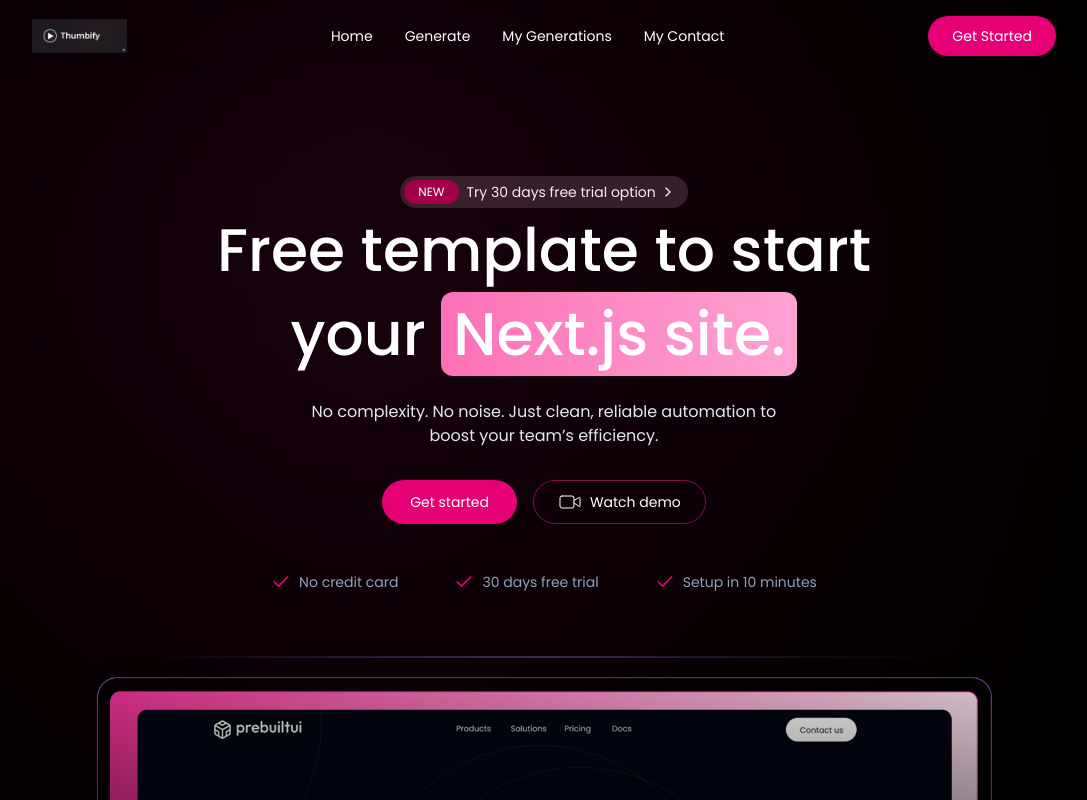
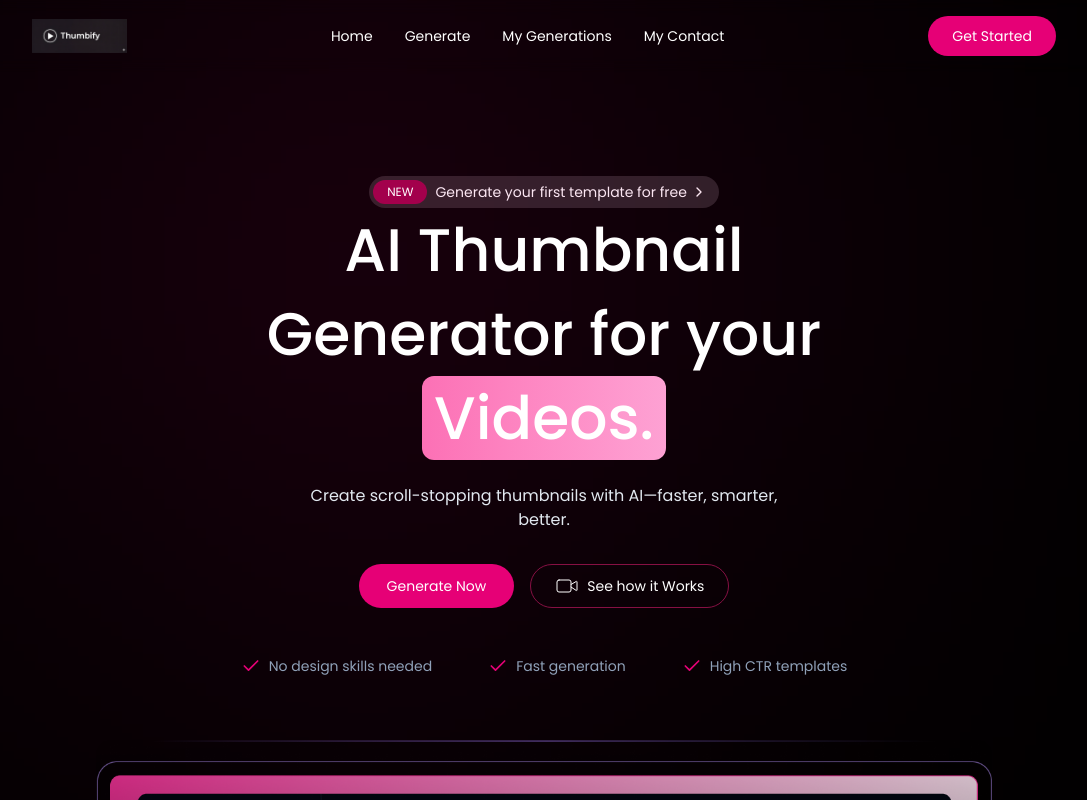
Before and after one commit to LokeshOtti29/Thumbify-Ai-thumbnail-generator, a React (Vite) app in the folder Frontend/: page / in a window 1280 px wide. Shown: the top 800 px of the page, without its empty margins (96-1183 px from the left). Built offline with nearby package versions, Linux system fonts and the light colour scheme.

Commit message:
Thumbify:Herosection Changes

```diff
--- a/Frontend/src/sections/HeroSection.tsx
+++ b/Frontend/src/sections/HeroSection.tsx
@@ -2,12 +2,14 @@
 import { CheckIcon, ChevronRightIcon, VideoIcon } from "lucide-react";
 import TiltedImage from "../components/TiltImage";
 import { motion } from "motion/react";
+import { useNavigate } from "react-router-dom";
 
 export default function HeroSection() {
+    const navigate = useNavigate();
     const specialFeatures = [
-        "No credit card",
-        "30 days free trial",
-        "Setup in 10 minutes",
+        "No design skills needed",
+        "Fast generation",
+        "High CTR templates",
     ];
 
     return (
@@ -23,7 +25,7 @@
                     NEW
                 </span>
                 <p className="flex items-center gap-1">
-                    <span>Try 30 days free trial option </span>
+                    <span>Generate your first template for free </span>
                     <ChevronRightIcon size={16} className="group-hover:translate-x-0.5 transition duration-300" />
                 </p>
             </motion.a>
@@ -33,8 +35,8 @@
                 viewport={{ once: true }}
                 transition={{ type: "spring", stiffness: 240, damping: 70, mass: 1 }}
             >
-                Free template to start your{" "}
-                <span className="move-gradient px-3 rounded-xl text-nowrap">Next.js site.</span>
+                AI Thumbnail Generator for your{" "}
+                <span className="move-gradient px-3 rounded-xl text-nowrap">Videos.</span>
             </motion.h1>
             <motion.p className="text-base text-center text-slate-200 max-w-lg mt-6"
                 initial={{ y: 50, opacity: 0 }}
@@ -42,19 +44,19 @@
                 viewport={{ once: true }}
                 transition={{ delay: 0.2, type: "spring", stiffness: 320, damping: 70, mass: 1 }}
             >
-                No complexity. No noise. Just clean, reliable automation to boost your team’s efficiency.</motion.p>
+                Create scroll-stopping thumbnails with AI—faster, smarter, better.</motion.p>
             <motion.div className="flex items-center gap-4 mt-8"
                 initial={{ y: 50, opacity: 0 }}
                 whileInView={{ y: 0, opacity: 1 }}
                 viewport={{ once: true }}
                 transition={{ type: "spring", stiffness: 320, damping: 70, mass: 1 }}
             >
-                <button className="bg-pink-600 hover:bg-pink-700 text-white rounded-full px-7 h-11">
-                    Get started
+                <button onClick={()=>navigate('/generate')} className="bg-pink-600 hover:bg-pink-700 text-white rounded-full px-7 h-11">
+                    Generate Now
                 </button>
                 <button className="flex items-center gap-2 border border-pink-900 hover:bg-pink-950/50 transition rounded-full px-6 h-11">
                     <VideoIcon strokeWidth={1} />
-                    <span>Watch demo</span>
+                    <span>See how it Works</span>
                 </button>
             </motion.div>
 
```
